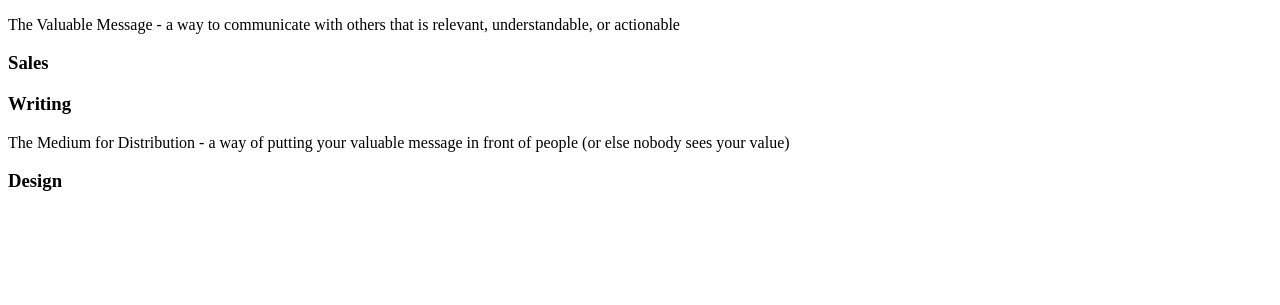
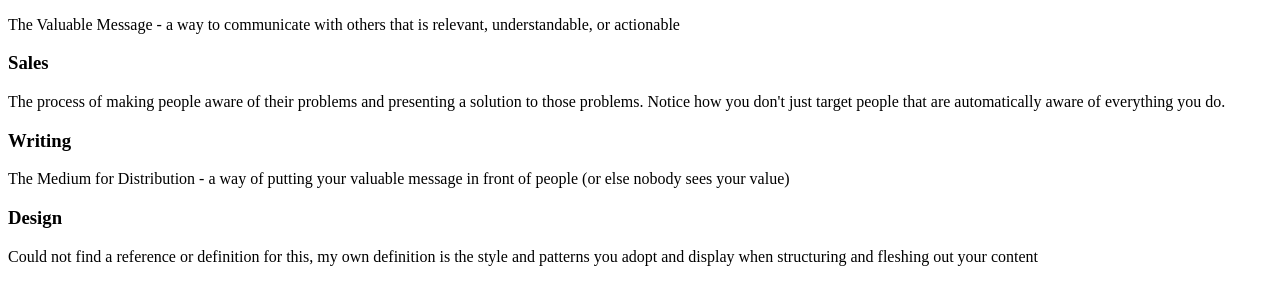
Before and after one commit to coleybenton/one-person-business-journey, a plain HTML site: page pages/page-two.html in a window 1280 px wide. Shown: the part 191-496 px from the top of the page. Drawn offline with Linux system fonts and the light colour scheme.

Commit message:
finished page two

```diff
--- a/pages/page-two.html
+++ b/pages/page-two.html
@@ -11,10 +11,10 @@
     <h3>Marketing</h3>
       <p>The Valuable Message - a way to communicate with others that is relevant, understandable, or actionable</p>
     <h3>Sales</h3>
-      <p></p>
+      <p>The process of making people aware of their problems and presenting a solution to those problems. Notice how you don't just target people that are automatically aware of everything you do.</p>
     <h3>Writing</h3>
       <p>The Medium for Distribution - a way of putting your valuable message in front of people (or else nobody sees your value) </p>
     <h3>Design</h3>
-      <p></p>
+      <p>Could not find a reference or definition for this, my own definition is the style and patterns you adopt and display when structuring and fleshing out your content </p>
 </body>
 </html>
```
